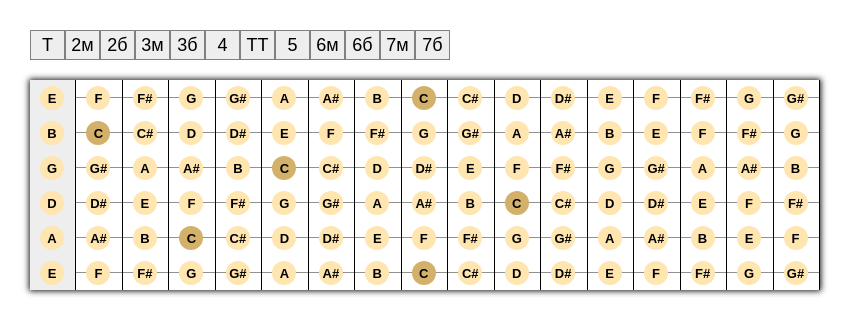
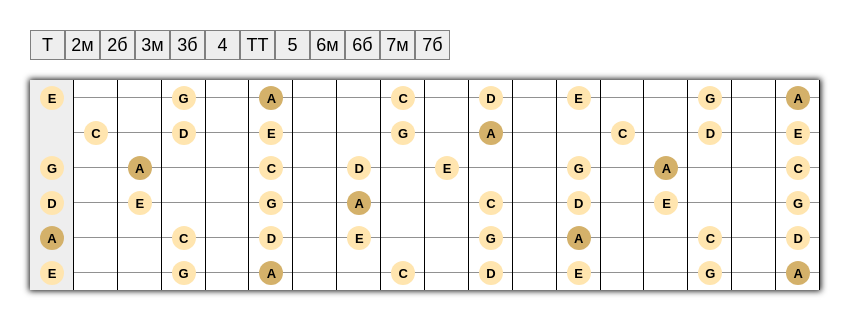
Before and after one commit to linkqwd/guitar-scales, a website: page src/index.html in a window 1280 px wide. Shown: the whole page, without its empty margins (0-865 px from the left). Drawn offline with Linux system fonts and the light colour scheme.

Commit message:
basic features - makescale and paint scale, without front-end control interface

```diff
--- a/src/index.html
+++ b/src/index.html
@@ -27,117 +27,123 @@
 	<div class="freatboard">
 		<div class="string string-1">
 			<div class="freat freat-1"></div>
-			<div class="freat freat-2"></div>
-			<div class="freat freat-3"></div>
-			<div class="freat freat-4"></div>
-			<div class="freat freat-5"></div>
-			<div class="freat freat-6"></div>
-			<div class="freat freat-7"></div>
-			<div class="freat freat-8"></div>
-			<div class="freat freat-9"></div>
-			<div class="freat freat-10"></div>
-			<div class="freat freat-11"></div>
-			<div class="freat freat-12"></div>
-			<div class="freat freat-13"></div>
-			<div class="freat freat-14"></div>
-			<div class="freat freat-15"></div>
-			<div class="freat freat-16"></div>
-			<div class="freat freat-17"></div>
+			<div class="freat"></div>
+			<div class="freat"></div>
+			<div class="freat"></div>
+			<div class="freat"></div>
+			<div class="freat"></div>
+			<div class="freat"></div>
+			<div class="freat"></div>
+			<div class="freat"></div>
+			<div class="freat"></div>
+			<div class="freat"></div>
+			<div class="freat"></div>
+			<div class="freat"></div>
+			<div class="freat"></div>
+			<div class="freat"></div>
+			<div class="freat"></div>
+			<div class="freat"></div>
+			<div class="freat"></div>
 		</div>
 		<div class="string string-2">
 			<div class="freat freat-1"></div>
-			<div class="freat freat-2"></div>
-			<div class="freat freat-3"></div>
-			<div class="freat freat-4"></div>
-			<div class="freat freat-5"></div>
-			<div class="freat freat-6"></div>
-			<div class="freat freat-7"></div>
-			<div class="freat freat-8"></div>
-			<div class="freat freat-9"></div>
-			<div class="freat freat-10"></div>
-			<div class="freat freat-11"></div>
-			<div class="freat freat-12"></div>
-			<div class="freat freat-13"></div>
-			<div class="freat freat-14"></div>
-			<div class="freat freat-15"></div>
-			<div class="freat freat-16"></div>
-			<div class="freat freat-17"></div>
+			<div class="freat"></div>
+			<div class="freat"></div>
+			<div class="freat"></div>
+			<div class="freat"></div>
+			<div class="freat"></div>
+			<div class="freat"></div>
+			<div class="freat"></div>
+			<div class="freat"></div>
+			<div class="freat"></div>
+			<div class="freat"></div>
+			<div class="freat"></div>
+			<div class="freat"></div>
+			<div class="freat"></div>
+			<div class="freat"></div>
+			<div class="freat"></div>
+			<div class="freat"></div>
+			<div class="freat"></div>
 		</div>
 		<div class="string string-3">
 			<div class="freat freat-1"></div>
-			<div class="freat freat-2"></div>
-			<div class="freat freat-3"></div>
-			<div class="freat freat-4"></div>
-			<div class="freat freat-5"></div>
-			<div class="freat freat-6"></div>
-			<div class="freat freat-7"></div>
-			<div class="freat freat-8"></div>
-			<div class="freat freat-9"></div>
-			<div class="freat freat-10"></div>
-			<div class="freat freat-11"></div>
-			<div class="freat freat-12"></div>
-			<div class="freat freat-13"></div>
-			<div class="freat freat-14"></div>
-			<div class="freat freat-15"></div>
-			<div class="freat freat-16"></div>
-			<div class="freat freat-17"></div>
+			<div class="freat"></div>
+			<div class="freat"></div>
+			<div class="freat"></div>
+			<div class="freat"></div>
+			<div class="freat"></div>
+			<div class="freat"></div>
+			<div class="freat"></div>
+			<div class="freat"></div>
+			<div class="freat"></div>
+			<div class="freat"></div>
+			<div class="freat"></div>
+			<div class="freat"></div>
+			<div class="freat"></div>
+			<div class="freat"></div>
+			<div class="freat"></div>
+			<div class="freat"></div>
+			<div class="freat"></div>
 		</div>
 		<div class="string string-4">
 			<div class="freat freat-1"></div>
-			<div class="freat freat-2"></div>
-			<div class="freat freat-3"></div>
-			<div class="freat freat-4"></div>
-			<div class="freat freat-5"></div>
-			<div class="freat freat-6"></div>
-			<div class="freat freat-7"></div>
-			<div class="freat freat-8"></div>
-			<div class="freat freat-9"></div>
-			<div class="freat freat-10"></div>
-			<div class="freat freat-11"></div>
-			<div class="freat freat-12"></div>
-			<div class="freat freat-13"></div>
-			<div class="freat freat-14"></div>
-			<div class="freat freat-15"></div>
-			<div class="freat freat-16"></div>
-			<div class="freat freat-17"></div>
+			<div class="freat"></div>
+			<div class="freat"></div>
+			<div class="freat"></div>
+			<div class="freat"></div>
+			<div class="freat"></div>
+			<div class="freat"></div>
+			<div class="freat"></div>
+			<div class="freat"></div>
+			<div class="freat"></div>
+			<div class="freat"></div>
+			<div class="freat"></div>
+			<div class="freat"></div>
+			<div class="freat"></div>
+			<div class="freat"></div>
+			<div class="freat"></div>
+			<div class="freat"></div>
+			<div class="freat"></div>
 		</div>
 		<div class="string string-5">
 			<div class="freat freat-1"></div>
-			<div class="freat freat-2"></div>
-			<div class="freat freat-3"></div>
-			<div class="freat freat-4"></div>
-			<div class="freat freat-5"></div>
-			<div class="freat freat-6"></div>
-			<div class="freat freat-7"></div>
-			<div class="freat freat-8"></div>
-			<div class="freat freat-9"></div>
-			<div class="freat freat-10"></div>
-			<div class="freat freat-11"></div>
-			<div class="freat freat-12"></div>
-			<div class="freat freat-13"></div>
-			<div class="freat freat-14"></div>
-			<div class="freat freat-15"></div>
-			<div class="freat freat-16"></div>
-			<div class="freat freat-17"></div>
+			<div class="freat"></div>
+			<div class="freat"></div>
+			<div class="freat"></div>
+			<div class="freat"></div>
+			<div class="freat"></div>
+			<div class="freat"></div>
+			<div class="freat"></div>
+			<div class="freat"></div>
+			<div class="freat"></div>
+			<div class="freat"></div>
+			<div class="freat"></div>
+			<div class="freat"></div>
+			<div class="freat"></div>
+			<div class="freat"></div>
+			<div class="freat"></div>
+			<div class="freat"></div>
+			<div class="freat"></div>
 		</div>
 		<div class="string string-6">
 			<div class="freat freat-1"></div>
-			<div class="freat freat-2"></div>
-			<div class="freat freat-3"></div>
-			<div class="freat freat-4"></div>
-			<div class="freat freat-5"></div>
-			<div class="freat freat-6"></div>
-			<div class="freat freat-7"></div>
-			<div class="freat freat-8"></div>
-			<div class="freat freat-9"></div>
-			<div class="freat freat-10"></div>
-			<div class="freat freat-11"></div>
-			<div class="freat freat-12"></div>
-			<div class="freat freat-13"></div>
-			<div class="freat freat-14"></div>
-			<div class="freat freat-15"></div>
-			<div class="freat freat-16"></div>
-			<div class="freat freat-17"></div>
+			<div class="freat"></div>
+			<div class="freat"></div>
+			<div class="freat"></div>
+			<div class="freat"></div>
+			<div class="freat"></div>
+			<div class="freat"></div>
+			<div class="freat"></div>
+			<div class="freat"></div>
+			<div class="freat"></div>
+			<div class="freat"></div>
+			<div class="freat"></div>
+			<div class="freat"></div>
+			<div class="freat"></div>
+			<div class="freat"></div>
+			<div class="freat"></div>
+			<div class="freat"></div>
+			<div class="freat"></div>
 		</div>
 	</div>
 
--- a/src/js/main.js
+++ b/src/js/main.js
@@ -1,16 +1,19 @@
 let options = {
-	tonic: 'C',
-	scale: 'naturalMajor',
+	tonic: 'A',
+	scale: 'pentatonicMinor',
 	tuning: 'standard'
 }
 
 start(options);
 
 function start (options) {
-	const notes = ['C', 'C#', 'D', 'D#', 'E', 'F', 'F#', 'G', 'G#', 'A', 'A#', 'B', 'C', 'C#', 'D', 'D#', 'E', 'F', 'F#', 'G', 'G#', 'A', 'A#', 'B', 'E', 'F', 'F#', 'G', 'G#', 'A', 'A#', 'B'];
-	const interval  = ['T', '2m', '2b', '3m', '3b', '4', 'TT', '5', '6m', '6b', '7m', '7b'];
+	const notes = ['C', 'C#', 'D', 'D#', 'E', 'F', 'F#', 'G', 'G#', 'A', 'A#', 'B'];
+	const intervals  = ['T', '2m', '2b', '3m', '3b', '4', 'TT', '5', '6m', '6b', '7m', '7b'];
 	const scaleList = {
-		naturalMajor: ['T', '2b', '3b', '4', '5', '6b', '7b']
+		naturalMajor: ['T', '2b', '3b', '4', '5', '6b', '7b'],
+		naturalMinor: ['T', '2b', '3m', '4', '5', '6m', '7m'],
+		pentatonicMajor: ['T', '2b', '3b', '5', '6b'],
+		pentatonicMinor: ['T', '3m', '4', '5', '7m']
 	};
 	const tuningOptions = {
 		standard: ['E', 'B', 'G', 'D', 'A', 'E'],
@@ -24,48 +27,58 @@ function start (options) {
 	const string5 = document.querySelectorAll('.string-5 .freat');
 	const string6 = document.querySelectorAll('.string-6 .freat');
 
-	function tagFretsWithNotes (str, tune, note) {
-		for (let i = 0, j = notes.indexOf(tuningOptions[tune][note]);
-						 i < str.length; i++, j++)
-		{
-			str[i].classList.add(notes[j]);
-			(notes[j] === options.tonic) ? str[i].classList.add('tonic') : false;
-			$(str[i]).attr('data-content', notes[j]);
+	function makeInterval () {
+		let result = [];
+		let tonicInArray = notes.indexOf(options.tonic)
+
+		for (var i = 0, k = tonicInArray; i < notes.length; i++, k++) {
+			(notes[k] === undefined) ? k = 0 : false;
+			result.push({
+				note: notes[k],
+				interval: intervals[i]
+			});
+		}
+
+		return result
+	}
+
+	let intervalArray = makeInterval();
+
+	function makeScale (string, tuning, note1) {
+		for (let i = 0, k = notes.indexOf(tuningOptions[tuning][note1]);
+						 i < string.length; i++, k++) {
+
+			(notes[k] === undefined) ? k = 0 : false
+
+			string[i].classList.add(notes[k]);
+
+			let temp = search(notes[k], intervalArray);
+
+			string[i].classList.add(temp.interval);
+
+			paintNotes(string[i], notes[k], temp.interval);
 		}
 	}
 
-	tagFretsWithNotes(string1, options.tuning, 0);
-	tagFretsWithNotes(string2, options.tuning, 1);
-	tagFretsWithNotes(string3, options.tuning, 2);
-	tagFretsWithNotes(string4, options.tuning, 3);
-	tagFretsWithNotes(string5, options.tuning, 4);
-	tagFretsWithNotes(string6, options.tuning, 5);
-
-	function makeScale () {
-
+	function paintNotes (selector, note, interval) {
+		if (scaleList[options.scale].indexOf(interval) >= 0) {
+			$(selector).attr('data-content', note);
+			selector.classList.add('note');
+		}
 	}
 
+	makeScale(string1, options.tuning, 0);
+	makeScale(string2, options.tuning, 1);
+	makeScale(string3, options.tuning, 2);
+	makeScale(string4, options.tuning, 3);
+	makeScale(string5, options.tuning, 4);
+	makeScale(string6, options.tuning, 5);
+
+	function search(nameKey, myArray){
+		for (var i=0; i < myArray.length; i++) {
+			if (myArray[i].note === nameKey) {
+				return myArray[i];
+			}
+		}
+	}
 }
-
-
-
-
-function drawString () {
-	let divString = document.createElement('div');
-	divString.classList.add('string');
-	let tonic = notes.indexOf(options.tonic);
-	let flag = true;
-	for (let i = tonic; i < 20; i++) {
-		console.log(notes[i] + " " + i);
-		if (notes[i] === undefined && flag) {
-			i = 0;
-			flag = false;
-		}
-		let div = document.createElement('div');
-		div.classList.add(notes[i]);
-		div.classList.add('string__note');
-		div.innerHTML = notes[i];
-		divString.append(div);
-	}
-	document.body.append(divString);
-}
--- a/src/sass/styles.scss
+++ b/src/sass/styles.scss
@@ -49,7 +49,6 @@ body {
 	position: relative;
 	border-right: 1px solid black;
 	&:before {
-		background: #FFE5AF;
 		position: absolute;
 		z-index: 100;
 		content: attr(data-content);
@@ -69,11 +68,17 @@ body {
 	}
 }
 
+.note {
+	&:before {
+		background: #FFE5AF;
+	}
+}
+
 .freat-1 {
 	background: #eee;
 }
 
-.tonic {
+.T {
 	&:before {
 		background: #D4B16A;
 
```
Also changed, not shown: src/css/styles.css.
